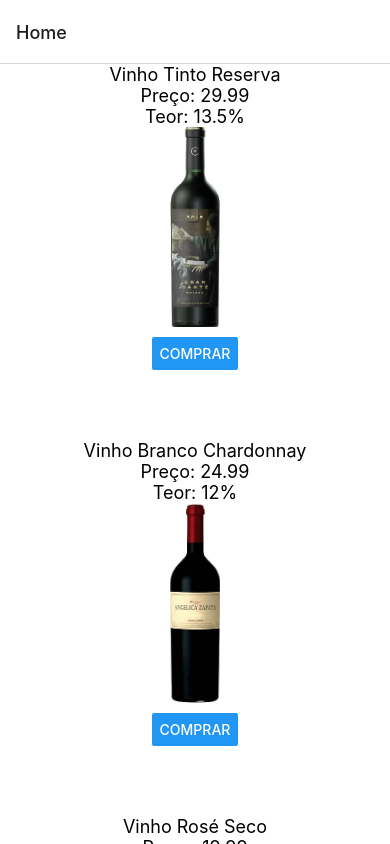
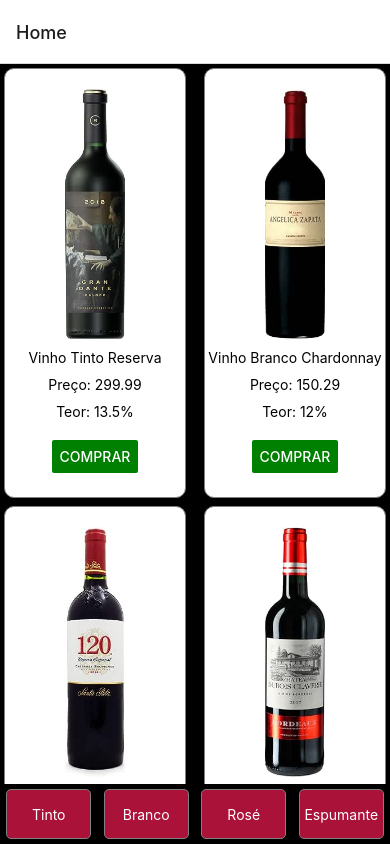
Before and after one commit to ArthurBerdusco/loja-de-vinhos, a React Native app: screen /Home in a window 390 px wide. Built offline with nearby package versions, Linux system fonts and the light colour scheme.

Commit message:
atualizado tela home do aplicativo inserido novo layout e estilos

```diff
--- a/App.js
+++ b/App.js
@@ -18,7 +18,6 @@ const Stack = createNativeStackNavigator();
 export default function App() {
   return (
 
-
     <NavigationContainer>
       <Stack.Navigator initialRouteName='Home'>
         <Stack.Screen name="Home" component={Home} />
--- a/src/screens/Home.js
+++ b/src/screens/Home.js
@@ -1,40 +1,39 @@
-import { useState } from "react";
-import { View, Text, Button, ScrollView, Image, StyleSheet } from "react-native"
+import { View, Text, Button, ScrollView, Image, StyleSheet, TouchableOpacity } from "react-native"
 
 const vinhos = [
     {
         nome: 'Vinho Tinto Reserva',
-        preco: 29.99,
+        preco: 299.99,
         teorAlcool: 13.5,
         imagem: require('../assets/img/vinho1.jpg'),
     },
     {
         nome: 'Vinho Branco Chardonnay',
-        preco: 24.99,
+        preco: 150.29,
         teorAlcool: 12.0,
         imagem: require('../assets/img/vinho2.jpg'),
     },
     {
         nome: 'Vinho Rosé Seco',
-        preco: 19.99,
+        preco: 190.39,
         teorAlcool: 11.5,
         imagem: require('../assets/img/vinho3.jpg'),
     },
     {
         nome: 'Vinho Espumante Brut',
-        preco: 34.99,
+        preco: 345.29,
         teorAlcool: 12.8,
         imagem: require('../assets/img/vinho4.jpg'),
     },
     {
-        nome: 'Vinho Tinto Cabernet Sauvignon',
-        preco: 27.99,
+        nome: 'Vinho Tinto Cabernet',
+        preco: 270.79,
         teorAlcool: 14.0,
         imagem: require('../assets/img/vinho5.jpg'),
     },
     {
-        nome: 'Vinho Branco Sauvignon Blanc',
-        preco: 22.99,
+        nome: 'Vinho Branco Sauvignon',
+        preco: 220.99,
         teorAlcool: 11.8,
         imagem: require('../assets/img/vinho6.jpg'),
     },
@@ -44,8 +43,11 @@ const vinhos = [
 const Home = ({ navigation }) => {
 
     return (
-        <ScrollView>
+        <>
+            <ScrollView style={{ backgroundColor: 'white' }}>
                 <View style={styles.container}>
+
+                    <View style={styles.row}>
                         {vinhos.map((vinho, index) => (
                             <Vinho
                                 key={index}
@@ -57,26 +59,55 @@ const Home = ({ navigation }) => {
                             />
                         ))}
                     </View>
+                </View>
+
             </ScrollView>
+            <View style={styles.menu}>
+                <TouchableOpacity>
+                    <View style={styles.menuItem}>
+                        <Text style={styles.textMenu}>Tinto</Text>
+                    </View>
+                </TouchableOpacity>
+                <TouchableOpacity>
+                    <View style={styles.menuItem}>
+                        <Text style={styles.textMenu}>
+                            Branco
+                        </Text>
+                    </View>
+                </TouchableOpacity>
+                <TouchableOpacity>
+                    <View style={styles.menuItem}>
+                        <Text style={styles.textMenu}>
+                            Rosé
+                        </Text>
+                    </View>
+                </TouchableOpacity>
+                <TouchableOpacity>
+                    <View style={styles.menuItem}>
+                        <Text style={styles.textMenu}>
+                            Espumante
+                        </Text>
+                    </View>
+                </TouchableOpacity>
+            </View>
+        </>
     )
 
 }
 
 const Vinho = (props) => {
 
-
     return (
-        <View>
-            <Text style={styles.title}>{props.nome}</Text>
-            <Text style={styles.title}>Preço: {props.preco}</Text>
-            <Text style={styles.title}>Teor: {props.teorAlcool}%</Text>
+        <View style={styles.card}>
             <View style={styles.imageContainer}>
                 <Image source={(props.imagem)} style={styles.image} />
             </View>
+            <Text style={styles.text}>{props.nome}</Text>
+            <Text style={styles.text}>Preço: {props.preco}</Text>
+            <Text style={styles.text}>Teor: {props.teorAlcool}%</Text>
             <View style={styles.button}>
-                <Button title="Comprar" onPress={() => props.navigation.navigate('Review', { vinho: props })} />
+                <Button title="Comprar" color='green' onPress={() => props.navigation.navigate('Review', { vinho: props })} />
             </View>
-
         </View>
     )
 }
@@ -85,25 +116,76 @@ const styles = StyleSheet.create({
     container: {
         flex: 1,
         justifyContent: 'center',
-        backgroundColor: '#ffffff',
+        backgroundColor: 'black',
 
     },
+    row: {
+        flexDirection: 'row',
+
+        flexWrap: 'wrap',
+        justifyContent: 'space-between'
+    },
+
+    card: {
+        width: 182,
+        height: 430,
+        borderColor: 'gray',
+        borderWidth: 0.5,
+        borderRadius: 10,
+        margin: 4,
+        backgroundColor: "#ffffff"
+    },
+
     title: {
+        marginTop: 20,
+        marginBottom: 20,
         textAlign: 'center',
-        fontSize: 18
+        fontSize: 40,
+        color: '#AA00AB',
+        fontStyle: 'italic'
+
+
+    },
+    text: {
+        marginTop: 10,
+        textAlign: 'center',
+        fontSize: 14
     },
     imageContainer: {
-        alignItems: 'center'
+        alignItems: 'center',
     },
     image: {
         alignItems: 'center',
-        width: 50,
-        height: 200,
+        width: 60,
+        height: 250,
+        marginTop: 20,
     },
-    button:{
-        marginTop: 10,
+    button: {
+        marginTop: 20,
         marginBottom: 70,
-        alignItems: "center"
+        alignItems: "center",
+    },
+    menu: {
+        height: 60,
+        flexDirection: 'row',
+        justifyContent: 'space-around',
+        backgroundColor: 'black'
+
+    },
+    menuItem: {
+        borderWidth: 0.3,
+        borderColor: 'gray',
+        height: 50,
+        width: 85,
+        margin: 5,
+        borderRadius: 5,
+        justifyContent: 'center',
+        backgroundColor: '#ab1239',
+      },
+
+    textMenu: {
+        textAlign: 'center',
+        color: 'white',
     }
 
 })
```
Lines whose indentation alone changed are shown as unchanged.
